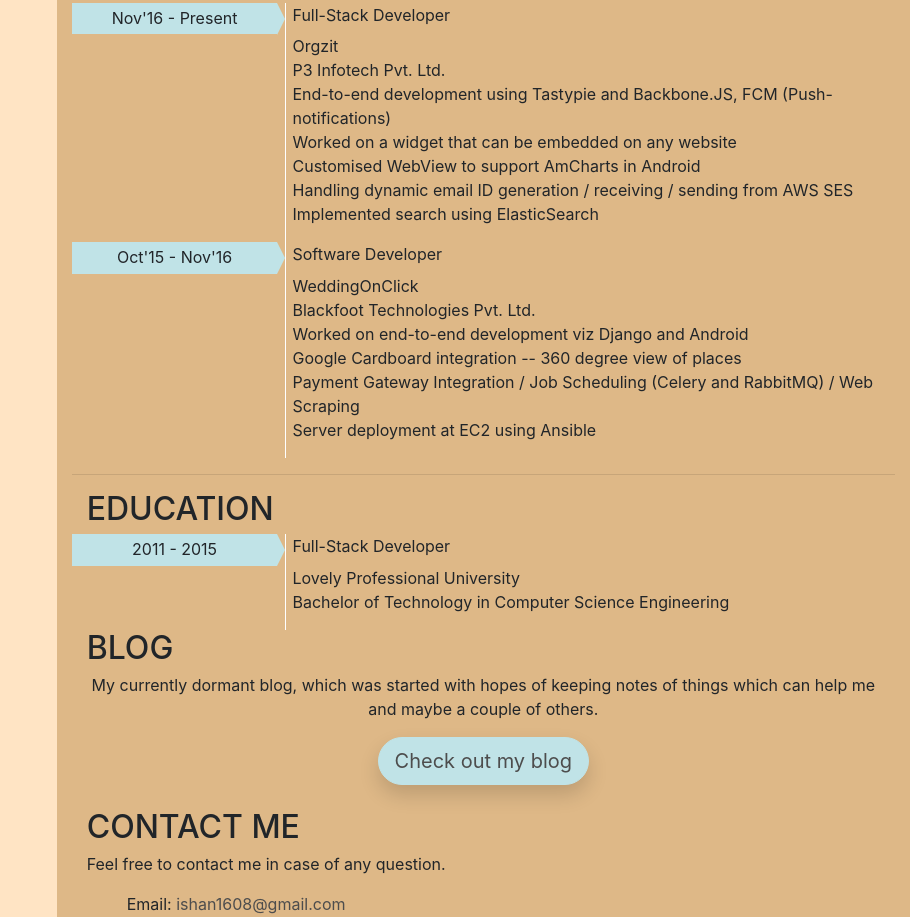
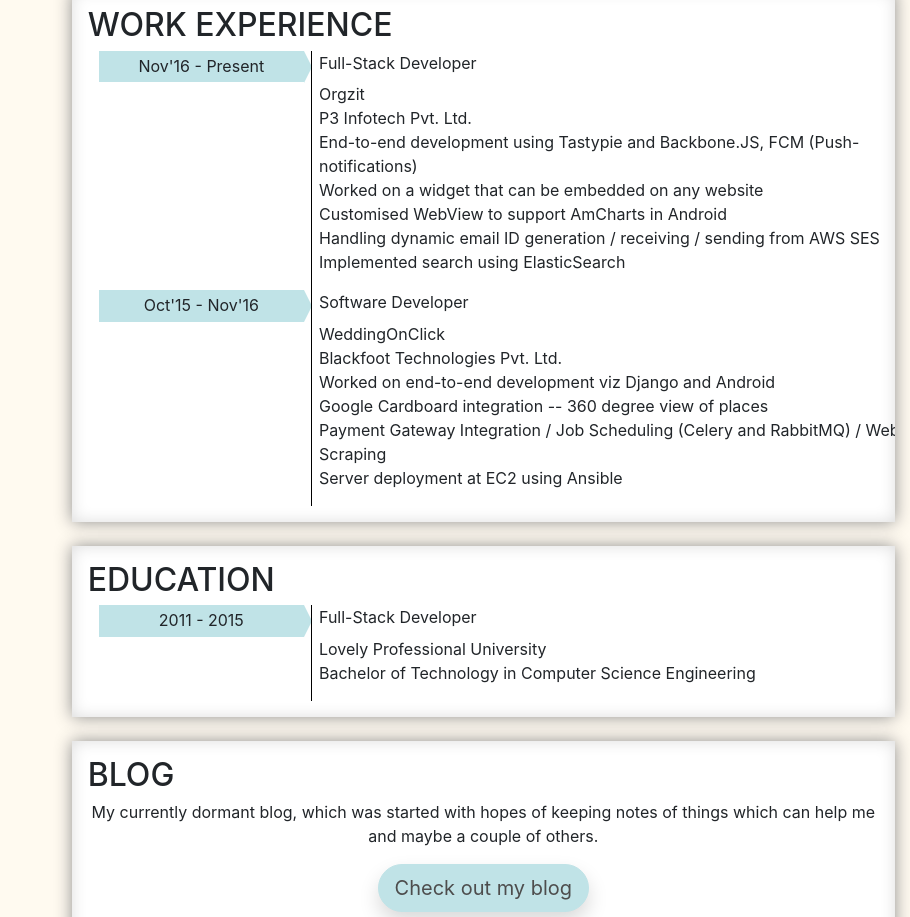
Before and after one commit to ishan1608/ishan1608, a plain HTML site: page index.html in a window 1280 px wide. Shown: the part 1469-2386 px from the top of the page, without its empty margins (370-1280 px from the left). Drawn offline with Linux system fonts and the light colour scheme.

Commit message:
Placed content inside boxes

```diff
--- a/css/main.css
+++ b/css/main.css
@@ -41,13 +41,14 @@
 
 .timeline-box {
     position: relative;
+    left: 26px
 }
 
 .timeline-box:after {
     content: "";
     position: absolute;
     z-index: 0;
-    border-left: 1px solid #ffffff;
+    border-left: 1px solid #000000;
     top: 0;
     bottom: 0;
     /* Sending border a little more left to make it look good */
@@ -151,3 +152,10 @@
     right: -200px;
     fill: #ebf8ff;
 }
+
+.section-box {
+    background-color: white;
+    box-shadow: inset 0 0 1em #dddddd, 0 0 1em #8e8e8e;
+    padding: 1em;
+    overflow-x: hidden;
+}
--- a/index.html
+++ b/index.html
@@ -28,9 +28,9 @@
         </svg>
         <div class="container-fluid main-container">
             <div class="row">
-                <div id="side-box" class="col-lg-4 mr-auto mx-auto" style="background-color: bisque;">
-                    <div class="author-image mx-auto">
-                    </div>
+                <div id="side-box" class="col-lg-4 mr-auto mx-auto">
+                    <div class="section-box">
+                        <div class="author-image mx-auto"></div>
                         <h2 class="centered-content section-heading">Ishan</h2>
                         <h3 class="centered-content">Software Developer</h3>
                         <ul class="centered-content">
@@ -48,9 +48,9 @@
                             </li>
                         </ul>
                     </div>
-                <div id="main-box" class="col-lg-8 ml-auto" style="background-color: burlywood;">
-                    Main Box
-                    <div class="container-fluid">
+                </div>
+                <div id="main-box" class="col-lg-8 ml-auto">
+                    <div class="container-fluid section-box">
                         <h2 class="section-heading">
                             Hello, I’m Ishan!
                         </h2>
@@ -185,8 +185,8 @@
                             </div>
                         </div>
                     </div>
-
-                    <div class="container-fluid">
+                    <br/>
+                    <div class="container-fluid section-box">
                         <h2 class="section-heading">
                             Work Experience
                         </h2>
@@ -228,8 +228,8 @@
                             </div>
                         </div>
                     </div>
-                    <hr/>
-                    <div class="container-fluid">
+                    <br/>
+                    <div class="container-fluid section-box">
                         <h2 class="section-heading">
                             Education
                         </h2>
@@ -265,7 +265,8 @@
                         </div>
                     </div>
 -->
-                    <div class="container-fluid">
+                    <br/>
+                    <div class="container-fluid section-box">
                         <h2 class="section-heading">
                             Blog
                         </h2>
@@ -277,7 +278,8 @@
                             <br/><br/>
                         </div>
                     </div>
-                    <div class="container-fluid">
+                    <br/>
+                    <div class="container-fluid section-box">
                         <h2 class="section-heading">
                             Contact Me
                         </h2>
```
Lines whose indentation alone changed are shown as unchanged.
